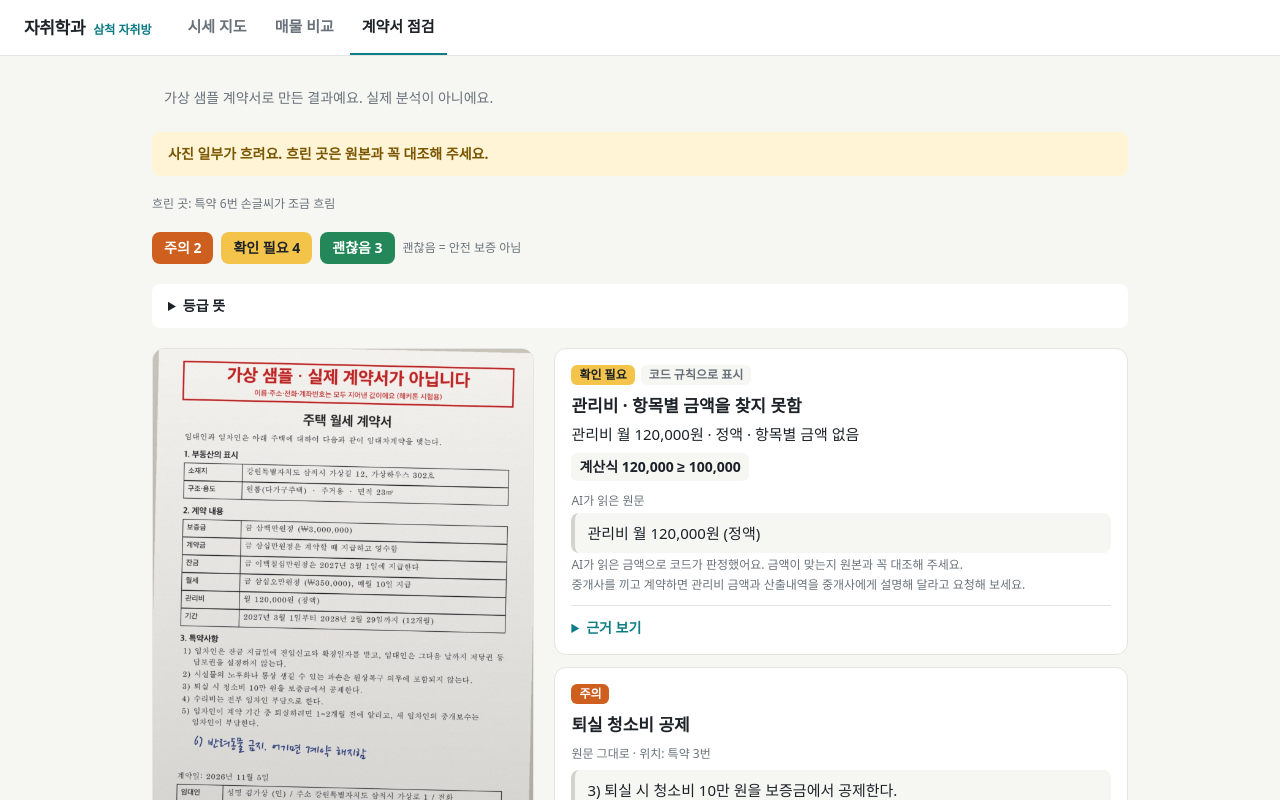
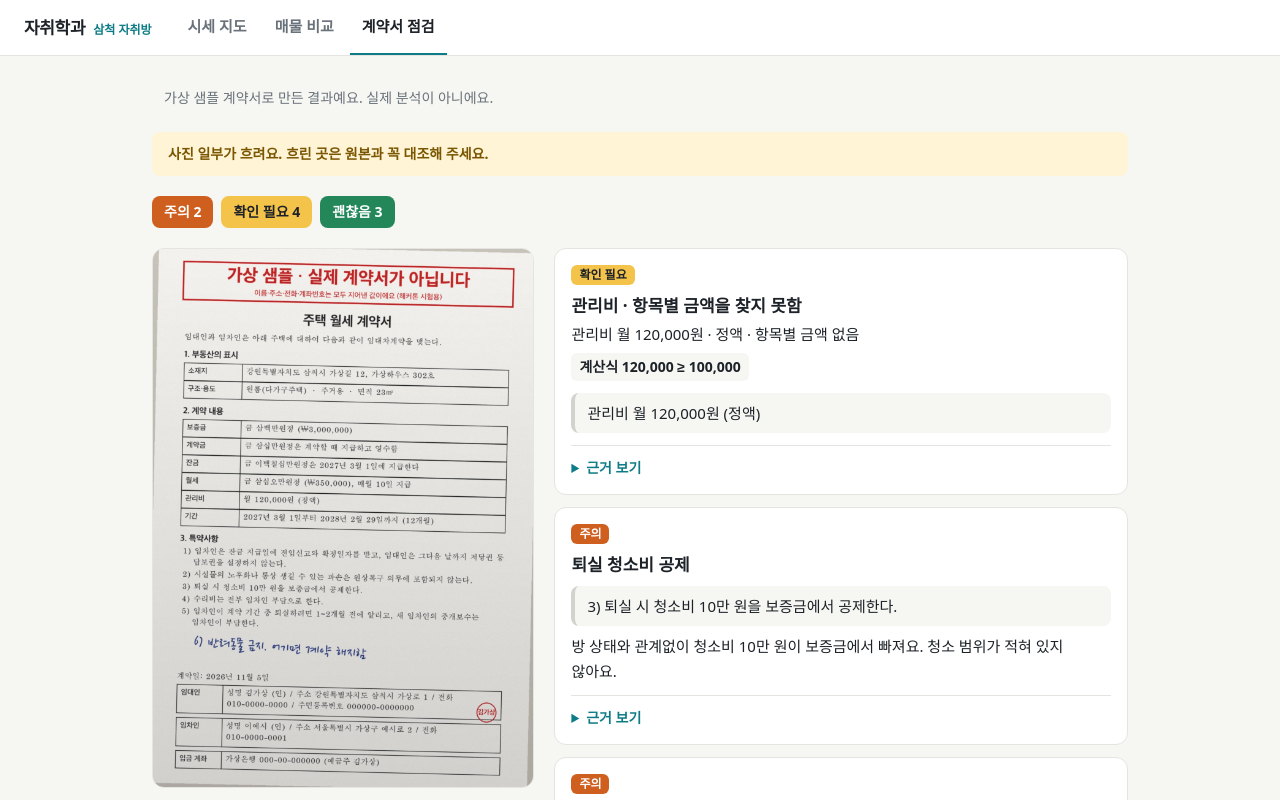
Before and after one commit to zero-to-one-minseo/jachwi-samcheok, a Next.js app in the folder web/: page /check in a window 1280 px wide. Both pictures are taken after a click on the button "샘플로 해 보기". Shown: the part 462-1262 px from the top of the page. Built offline with nearby package versions, Linux system fonts and the light colour scheme; a web font is replaced by a local one.

Commit message:
계약서 결과 화면의 설명 글(등급 뜻, 안전 보증 아님, 판단 방법 등)을 지우고, 샘플 결과에 남아 있던 시험용 문장을 고침
Co-Authored-By: Claude Opus 5.5 <noreply@anthropic.com>

```diff
--- a/web/components/check/ReportView.tsx
+++ b/web/components/check/ReportView.tsx
@@ -9,16 +9,6 @@ const GRADE_STYLE: Record<string, string> = {
   괜찮음: "bg-cheap text-white",
   참고: "bg-line text-ink",
 };
-const GRADE_MEANINGS: [string, string][] = [
-  ["주의", "학생에게 불리할 수 있는 내용이 적혀 있어요. 원문 인용이 있고, 검증된 근거가 있는 기준에서만 나와요."],
-  ["확인 필요", "있어야 할 내용이 보이지 않거나, 애매하거나, 흐리거나, 근거가 없는 기준이에요."],
-  ["괜찮음", "기준 목록의 '괜찮은 모습'대로 적혀 있어요. 기준에 걸리는 것이 없다는 뜻이지 안전 보증이 아니에요."],
-];
-const NOT_CHECKED = [
-  "입주한 날 전입신고를 하고 확정일자를 받아 두세요. 등기부에 나보다 먼저 잡힌 근저당이 있는지도 확인하세요.",
-  "집주인은 계약할 때 이 집의 확정일자·보증금 정보와 납세증명서를 보여 줘야 해요. 보증금이 1천만 원을 넘으면 계약 뒤 입주일 전까지 집주인 동의 없이도 밀린 세금 열람을 신청할 수 있어요.",
-  '계약서에 "전입신고 금지" 같은 문구가 있으면 서명 전에 멈추고 상담 창구에 먼저 물어보세요.',
-];
 const GREETING = "안녕하세요. 계약하기 전에 몇 가지 여쭤보고 싶어요.";
 const RETAKE_TIPS = [
   "밝은 곳에서 찍어 주세요.",
@@ -86,19 +76,9 @@ function CardView({ card, open = false }: { card: Card; open?: boolean }) {
       <h3 className="mt-2 text-[17px] font-bold">{card.title}</h3>
       <div className="mt-2 space-y-2">
         {card.quote ? (
-          <>
-            <p className="text-xs text-muted">원문 그대로{card.location && ` · 위치: ${card.location}`}</p>
-            <Quote text={card.quote} />
-          </>
-        ) : (
-          <p className="text-xs text-muted">원문 인용 없음 · 올린 쪽에서 찾지 못했어요</p>
-        )}
+          <Quote text={card.quote} />
+        ) : null}
         <p className="text-[15px] leading-relaxed">{card.explanation}</p>
-        {card.grade_notes.map((n) => <p key={n} className="text-xs text-muted">{n}</p>)}
-        <p className="text-xs text-muted">
-          {card.by_code ? "코드 규칙으로 표시" : "AI가 읽고 판단"}
-          {card.rewritten && " · 법 표현이 있어 코드가 문장을 바꿨어요"}
-        </p>
       </div>
       <details className="group mt-3 border-t border-line pt-3" open={open}>
         <summary className="cursor-pointer text-sm font-semibold text-sea">근거 보기</summary>
@@ -113,21 +93,19 @@ function FeeView({ fee }: { fee: FeeCard }) {
     <article className="rounded-xl border border-line bg-surface p-4">
       <div className="flex flex-wrap items-center gap-1.5">
         <Badge grade={fee.grade} />
-        <Tag>코드 규칙으로 표시</Tag>
       </div>
       <h3 className="mt-2 text-[17px] font-bold">관리비 · {fee.label}</h3>
       <p className="mt-1 text-[15px]">{fee.summary}</p>
       {fee.formula && <p className="tabular mt-2 inline-block rounded-md bg-bg px-2 py-1 text-sm font-semibold">계산식 {fee.formula}</p>}
       {fee.items.length > 0 && (
         <table className="mt-3 w-full text-sm">
-          <thead><tr className="text-left text-xs text-muted"><th className="pb-1 font-semibold">AI가 읽은 항목</th><th className="pb-1 font-semibold">금액</th></tr></thead>
+          <thead><tr className="text-left text-xs text-muted"><th className="pb-1 font-semibold">항목</th><th className="pb-1 font-semibold">금액</th></tr></thead>
           <tbody>{fee.items.map(([n, a]) => <tr key={n} className="border-t border-line"><td className="py-1">{n}</td><td className="py-1">{a || "금액 없음"}</td></tr>)}</tbody>
         </table>
       )}
       {(fee.source_text || fee.amount_text) && (
-        <div className="mt-3 space-y-1"><p className="text-xs text-muted">AI가 읽은 원문</p><Quote text={fee.source_text || fee.amount_text} /></div>
+        <div className="mt-3"><Quote text={fee.source_text || fee.amount_text} /></div>
       )}
-      {fee.notes.map((n) => <p key={n} className="mt-1 text-xs text-muted">{n}</p>)}
       <details className="mt-3 border-t border-line pt-3">
         <summary className="cursor-pointer text-sm font-semibold text-sea">근거 보기</summary>
         <div className="mt-2"><EvidenceBody evidence={fee.evidence} byCode /></div>
@@ -195,7 +173,6 @@ export default function ReportView({ report, meta, photoUrl }: { report: Report;
       {report.banners.map((b) => (
         <p key={b.text} className={`rounded-lg px-4 py-3 text-sm font-semibold ${b.level === "warning" ? "bg-[#fff4d6] text-[#7a5600]" : "bg-sea-soft text-sea"}`}>{b.text}</p>
       ))}
-      {report.read_state === "일부 흐림" && report.read_note && <p className="text-xs text-muted">흐린 곳: {report.read_note}</p>}
 
       {report.unreadable ? (
         <section className="rounded-xl border border-line bg-surface p-4">
@@ -208,12 +185,7 @@ export default function ReportView({ report, meta, photoUrl }: { report: Report;
             <span className="tabular rounded-lg bg-pricey px-3 py-1.5 text-sm font-bold text-white">주의 {c["주의"]}</span>
             <span className="tabular rounded-lg bg-[#f3c34a] px-3 py-1.5 text-sm font-bold">확인 필요 {c["확인 필요"]}</span>
             <span className="tabular rounded-lg bg-cheap px-3 py-1.5 text-sm font-bold text-white">괜찮음 {c["괜찮음"]}</span>
-            <span className="text-xs text-muted">괜찮음 = 안전 보증 아님</span>
           </div>
-          <details className="rounded-lg bg-surface px-4 py-3 text-sm">
-            <summary className="cursor-pointer font-semibold">등급 뜻</summary>
-            <dl className="mt-2 space-y-1.5">{GRADE_MEANINGS.map(([g, m]) => <div key={g}><dt className="inline font-bold">{g}: </dt><dd className="inline">{m}</dd></div>)}</dl>
-          </details>
 
           <div className="grid gap-5 lg:grid-cols-[minmax(0,2fr)_minmax(0,3fr)]">
             <div className="lg:sticky lg:top-20 lg:self-start">
@@ -221,7 +193,6 @@ export default function ReportView({ report, meta, photoUrl }: { report: Report;
                 <figure>
                   {/* eslint-disable-next-line @next/next/no-img-element */}
                   <img src={photoUrl} alt="올린 계약서 사진(원문 대조용)" className="w-full rounded-xl border border-line" />
-                  <figcaption className="mt-1 text-xs text-muted">AI가 읽은 사진. 카드의 원문과 대조해 보세요.</figcaption>
                 </figure>
               ) : (
                 <p className="rounded-xl border border-dashed border-line-strong p-4 text-sm text-muted">
@@ -235,33 +206,16 @@ export default function ReportView({ report, meta, photoUrl }: { report: Report;
               {main.map((card) => <CardView key={card.criterion_id + card.title} card={card} />)}
               {ok.length > 0 && (
                 <details className="rounded-xl border border-line bg-surface p-4">
-                  <summary className="cursor-pointer text-sm font-semibold">괜찮음 {ok.length}개 · 안전 보증 아님</summary>
+                  <summary className="cursor-pointer text-sm font-semibold">괜찮음 {ok.length}개</summary>
                   <div className="mt-3 space-y-3">{ok.map((card) => <CardView key={card.criterion_id + card.title} card={card} />)}</div>
                 </details>
               )}
-              {report.ok_hidden > 0 && <p className="text-xs text-muted">괜찮음 {report.ok_hidden}개는 화면에 다 싣지 않았어요.</p>}
             </div>
           </div>
           {report.questions.length > 0 && <Questions questions={report.questions} />}
         </>
       )}
 
-      <section className="rounded-xl border border-line bg-surface p-4">
-        <h2 className="font-bold">이 앱이 확인하지 않는 것</h2>
-        <ul className="mt-2 list-disc space-y-1.5 pl-5 text-sm leading-relaxed">{NOT_CHECKED.map((t) => <li key={t}>{t}</li>)}</ul>
-      </section>
-
-      {!report.unreadable && !report.not_interpreted && (
-        <details className="rounded-lg bg-surface px-4 py-3 text-sm">
-          <summary className="cursor-pointer font-semibold">어떻게 판단했나</summary>
-          <ul className="mt-2 list-disc space-y-1 pl-5">
-            <li>근거가 기준 목록에서 붙은 카드 {report.evidence_count[0]}/{report.evidence_count[1]}</li>
-            <li>규칙 때문에 등급이 바뀐 카드 {report.changed_count}개</li>
-            {report.fee?.formula && <li>관리비 계산식 {report.fee.formula}</li>}
-            <li>AI는 조항을 읽고 기준을 고르기까지만 하고, 등급 상한·근거·관리비 판정은 코드가 해요.</li>
-          </ul>
-        </details>
-      )}
       <p className="text-sm font-semibold text-sea">근거: 검증한 확인 기준 · 주택임대차보호법 등 법령 · {footerText(meta)}</p>
     </div>
   );
--- a/web/public/data/sample_report.json
+++ b/web/public/data/sample_report.json
@@ -89,7 +89,7 @@
         "quote": "5) 중도 퇴실 시 1~2개월 전에 알리고, 새 임차인의 중개보수는 임차인이 부담한다. 문의 [개인정보]",
         "location": "특약 5번",
         "text_kind": "인쇄 글자",
-        "explanation": "나가기 1~2개월 전에 알려야 하고 새 세입자 중개보수 $ 를 내가 내요. 특약:수리: 같은 글도 그대로 보여야 해요.",
+        "explanation": "나가기 1~2개월 전에 알려야 하고, 새 세입자의 중개보수를 내가 내야 해요.",
         "question": "중간에 나가면 새 세입자 중개보수 말고 더 내야 하는 돈이 있을까요?",
         "in_list": true,
         "evidence": null,
@@ -131,7 +131,7 @@
         "quote": "임대인 [개인정보] 주민등록번호 [개인정보] 입금 계좌 농협 [개인정보]",
         "location": "1쪽 아래",
         "text_kind": "인쇄 글자",
-        "explanation": "월세를 보낼 계좌가 적혀 있어요. :red[계좌] 주인이 집주인 본인인지 확인해 보세요.",
+        "explanation": "월세를 보낼 계좌가 적혀 있어요. 계좌 주인이 집주인 본인인지 확인해 보세요.",
         "question": "월세를 보낼 계좌의 예금주가 집주인님 본인이 맞는지 확인해 주실 수 있을까요?",
         "in_list": false,
         "evidence": null,
```
Also changed, not shown: 1 other file (tests, documents, lock files or other folders).
